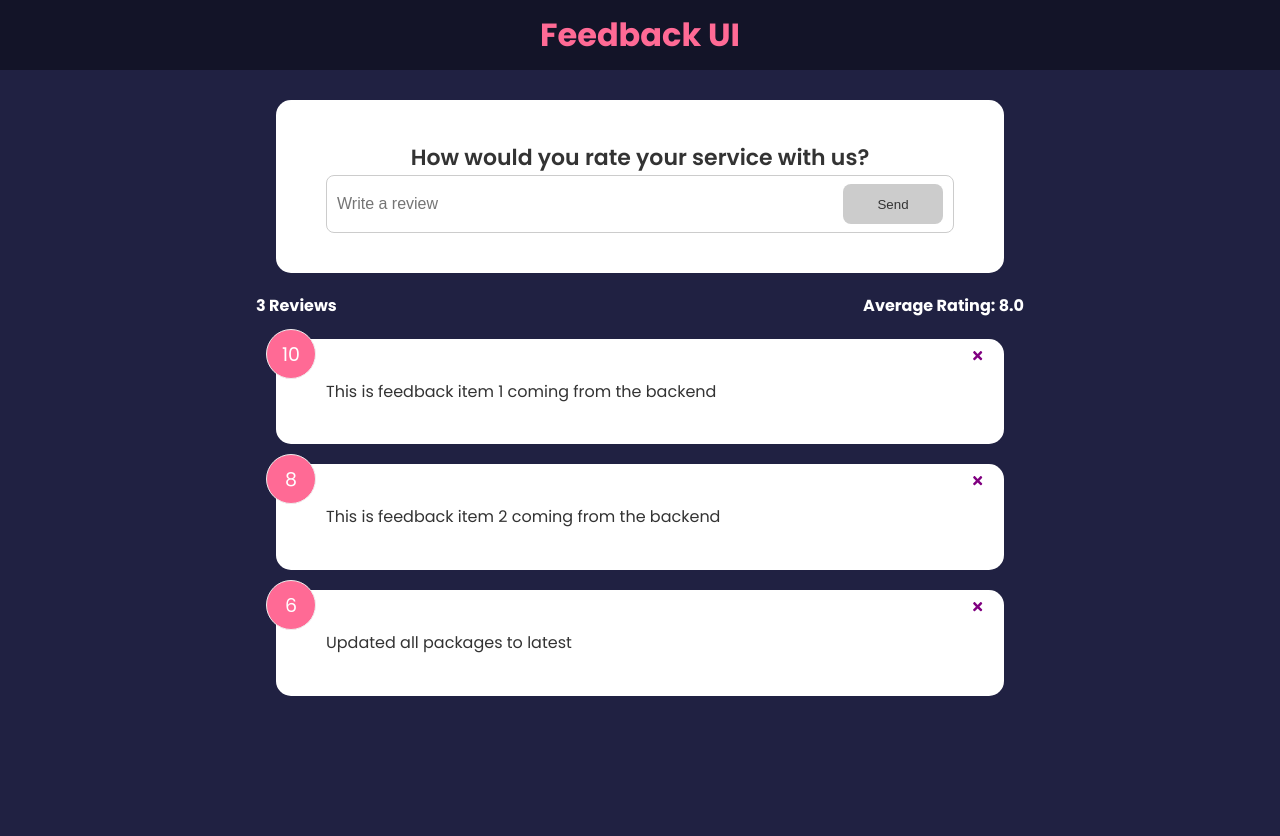
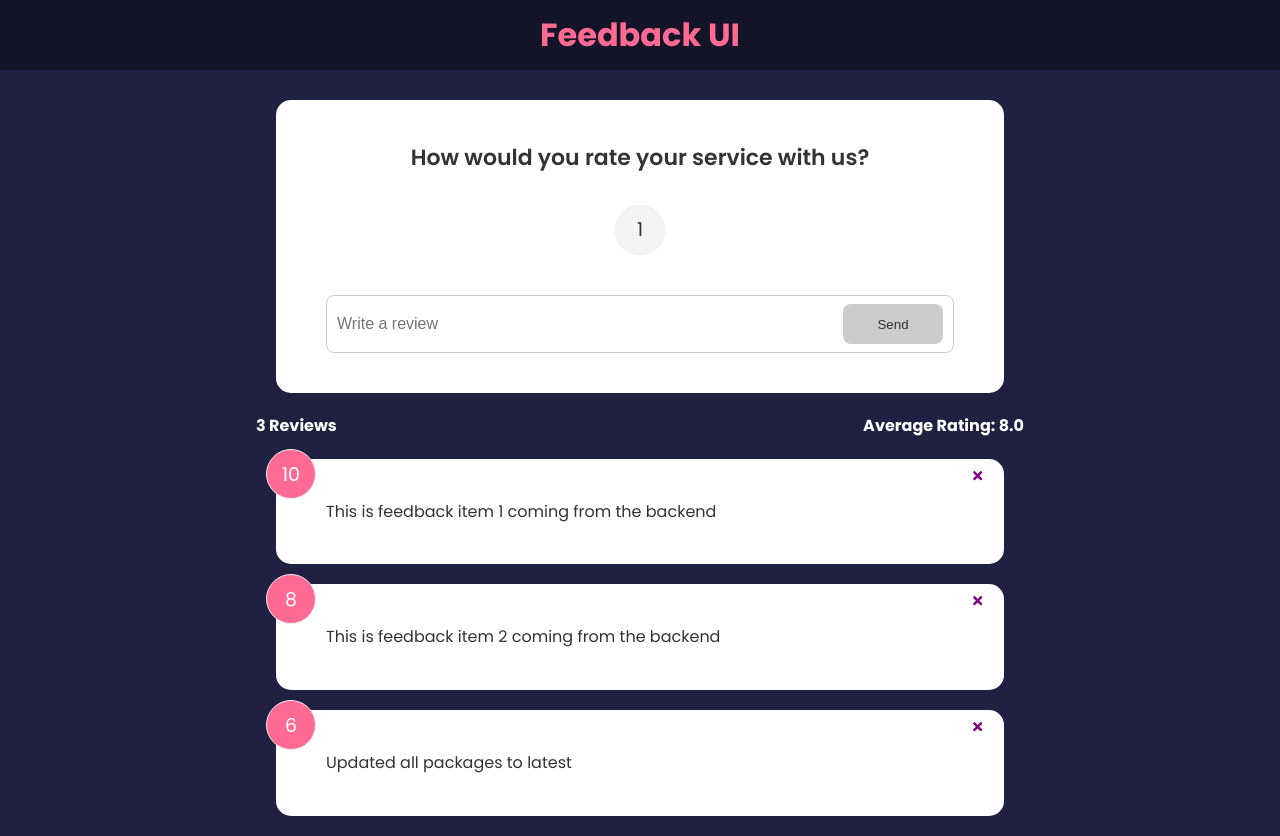
Before and after one commit to WMSSanharsha/Feedback-UI, a React (Create React App) app: page / in a window 1280 px wide. Before the commit the page ends 800 px from the top, so only its background shows below. Built offline with nearby package versions, Linux system fonts and the light colour scheme.

Commit message:
add rating

```diff
--- a/package.json
+++ b/package.json
@@ -10,6 +10,7 @@
     "react-dom": "^18.3.1",
     "react-icons": "^5.3.0",
     "react-scripts": "5.0.1",
+    "uuid": "^11.0.2",
     "web-vitals": "^2.1.4"
   },
   "scripts": {
--- a/src/App.js
+++ b/src/App.js
@@ -1,5 +1,5 @@
 import { useState } from "react";
-import FeedbackItem from "./components/FeedbackItem";
+import { v4 as uuidv4 } from "uuid";
 import Header from "./components/Header";
 import FeedbackData from "./data/FeedbackData";
 import FeedbackList from "./components/FeedbackList";
@@ -8,6 +8,12 @@ import FeedbackForm from "./components/FeedbackForm";
 
 function App() {
   const [feedback, setFeedback] = useState(FeedbackData);
+
+  const addFeedback = (newFeedback) => {
+    newFeedback.id = uuidv4();
+    setFeedback([newFeedback, ...feedback]);
+  };
+
   const deleteFeedBack = (id) => {
     if (window.confirm("Are you sure you want to delete?")) {
       setFeedback(
@@ -21,7 +27,7 @@ function App() {
     <>
       <Header />
       <div className="container">
-        <FeedbackForm />
+        <FeedbackForm handleAdd={addFeedback} />
         <FeedbackStats feedback={feedback} />
         <FeedbackList feedback={feedback} handleDelete={deleteFeedBack} />
       </div>
--- a/src/components/FeedbackForm.jsx
+++ b/src/components/FeedbackForm.jsx
@@ -1,9 +1,11 @@
 import React, { useState } from "react";
 import Card from "./shared/Card";
 import Button from "./shared/Button";
+import RatingSelect from "./RatingSelect";
 
-function FeedbackForm() {
+function FeedbackForm({ handleAdd }) {
   const [text, setText] = useState("");
+  const [rating, setRating] = useState(10);
   const [btnDisbaled, setBtnDisabled] = useState(true);
   const [message, setMessage] = useState("");
 
@@ -22,11 +24,23 @@ function FeedbackForm() {
     setText(e.target.value);
   }
 
+  const handleSubmit = (e) => {
+    e.preventDefault();
+    if (text.trim().length > 10) {
+      const newFeedback = {
+        text,
+        rating,
+      };
+
+      handleAdd(newFeedback);
+      setText(" ");
+    }
+  };
   return (
     <Card>
-      <form>
+      <form onSubmit={handleSubmit}>
         <h2>How would you rate your service with us?</h2>
-        {/* @todo - rating select component */}
+        <RatingSelect select={(rating) => console.log(rating)} />
         <div className="input-group">
           <input
             type="text"
--- /dev/null
+++ b/src/components/RatingSelect.jsx
@@ -0,0 +1,27 @@
+import React, { useState } from "react";
+
+function RatingSelect({ select }) {
+  const [selected, setSelected] = useState(10);
+
+  function handleChange(e) {
+    setSelected(+e.currentTarget.value);
+    select(selected);
+  }
+  return (
+    <ul className="rating">
+      <li>
+        <input
+          type="radio"
+          id="num1"
+          name="rating"
+          value="1"
+          onChange={handleChange}
+          checked={selected === 1}
+        />
+        <label htmlFor="num1">1</label>
+      </li>
+    </ul>
+  );
+}
+
+export default RatingSelect;
```
Also changed, not shown: 1 other file (tests, documents, lock files or other folders).
